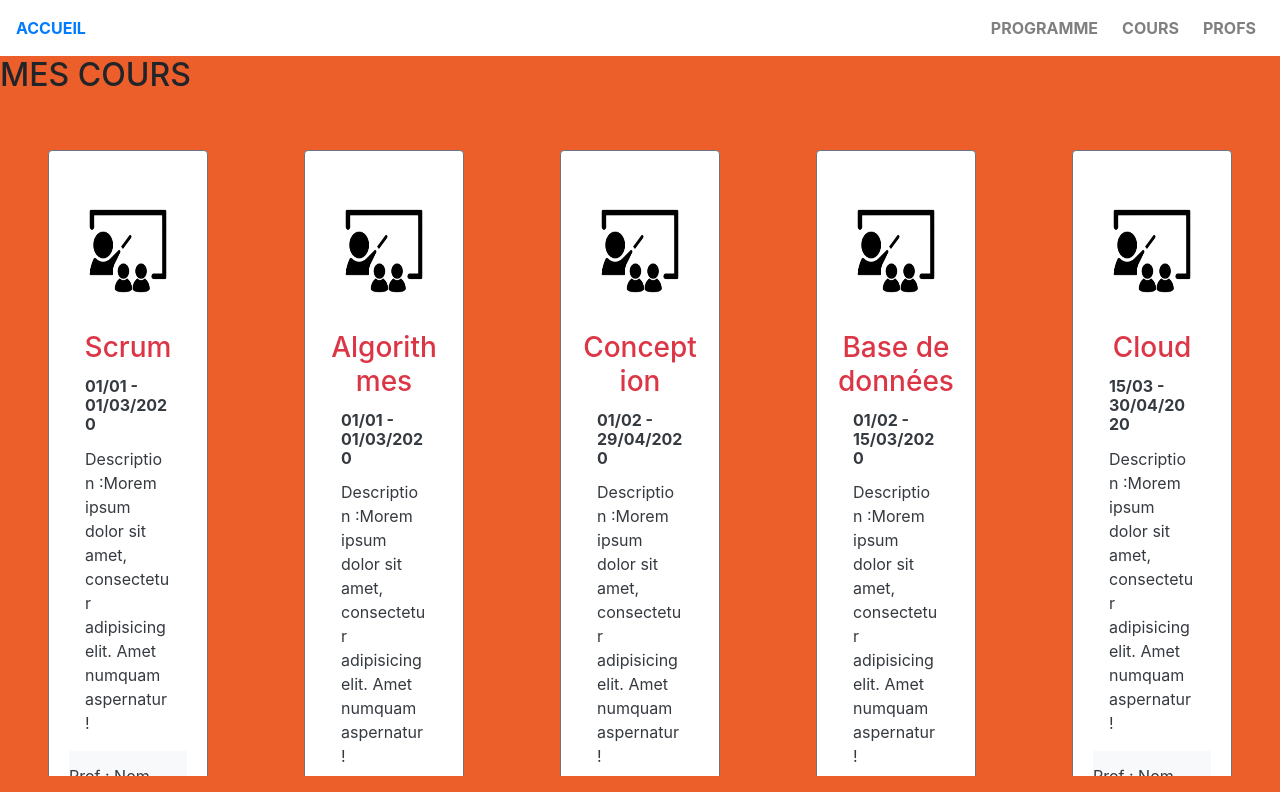
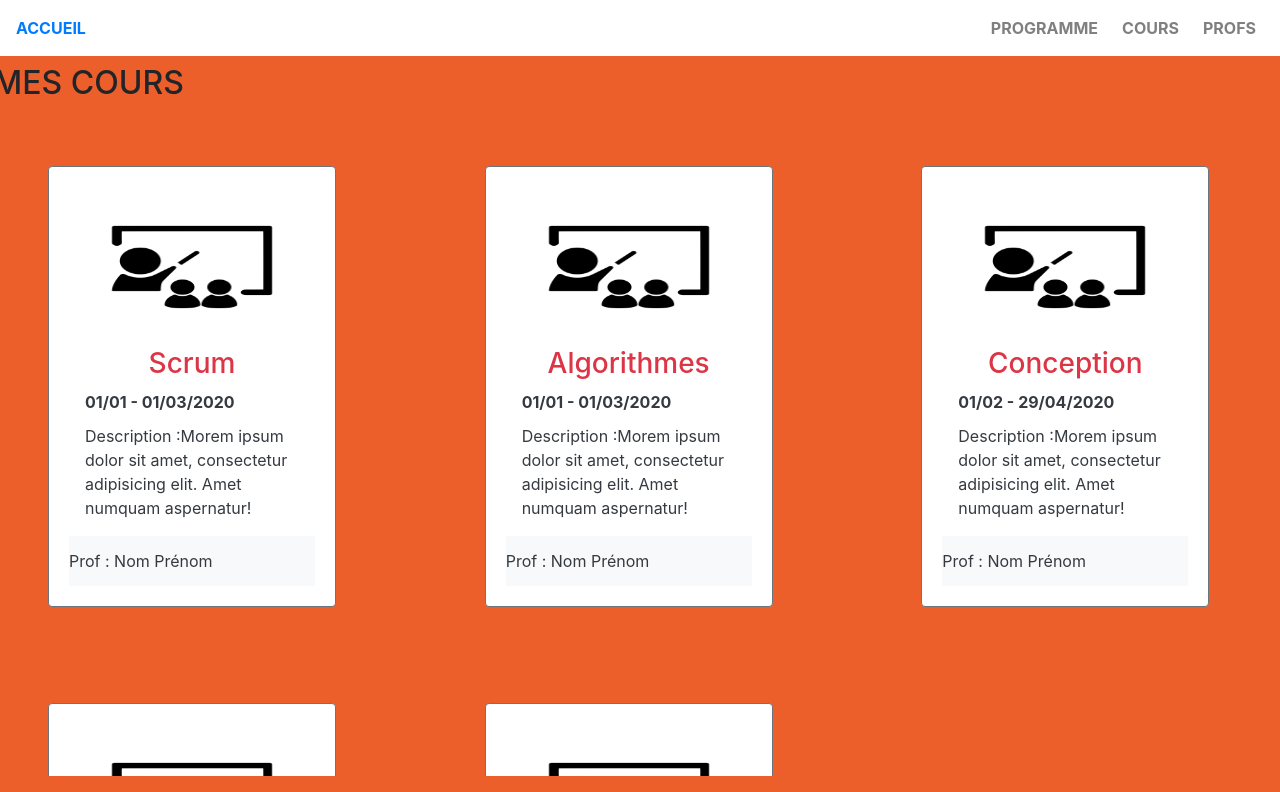
Before and after one commit to DevGaby/miage_project, an Angular app in the folder miageWebApp/: page /programmes in a window 1280 px wide. Shown: the top 792 px of the page. Built offline with nearby package versions, Linux system fonts and the light colour scheme.

Commit message:
refactor/week-11
improvement ux page

```diff
--- a/miageWebApp/src/app/programme/programme.component.html
+++ b/miageWebApp/src/app/programme/programme.component.html
@@ -1,10 +1,13 @@
 <app-header></app-header>
+
 <div class="container-fluid p-0">
-    <div class="list d-flex">
-        <h2 class="text-uppercase">Mes cours</h2>
+    <div class="list">
+        <div class="row p-2">
+            <h2 class="text-center text-uppercase">Mes cours</h2>
         </div>
-    <div class="list d-flex">
-        <div *ngFor='let c of myClasses' class="card border-secondary m-5" style="width: 18rem;">
+        <div class="row">
+            <div *ngFor='let c of myClasses' class="col-md-4">
+                <div class="card border-secondary m-5" style="width: 18rem;">
                     <div class="card-body text-dark">
                         <img src="/assets/lesson.png" class="card-img card-img-top" alt="teacher icon">
                         <h3 class="card-title text-center text-danger">{{ c?.label }}</h3>
@@ -15,4 +18,7 @@
                 </div>
             </div>
         </div>
+    </div>
+</div>
+
 <app-footer></app-footer>
```
Lines whose indentation alone changed are shown as unchanged.
